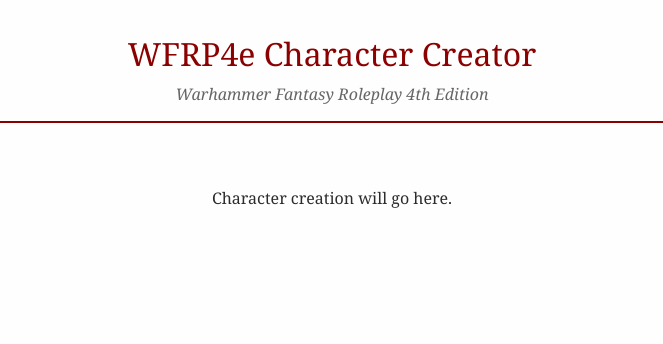
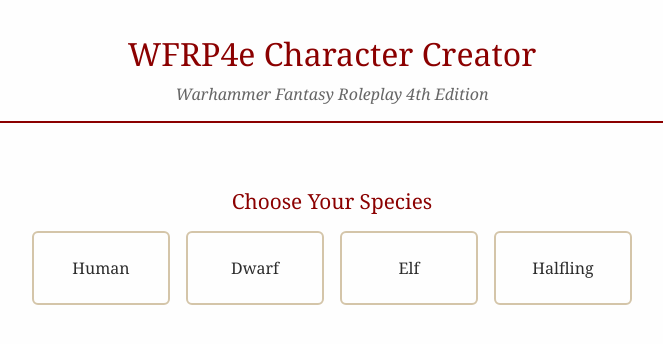
Before and after one commit to DybasD/wfrp4e-character-creator, a React (Vite) app: page / in a window 1280 px wide. Shown: the top 344 px of the page, without its empty margins (308-971 px from the left). Built offline with nearby package versions, Linux system fonts and the light colour scheme.

Commit message:
feat: add species selection component

```diff
--- a/src/App.tsx
+++ b/src/App.tsx
@@ -1,6 +1,10 @@
+import { useState } from 'react'
+import SpeciesSelector from './components/SpeciesSelector'
 import './App.css'
 
 function App() {
+  const [selectedSpecies, setSelectedSpecies] = useState<string | null>(null)
+
   return (
     <div className="app">
       <header>
@@ -9,7 +13,10 @@ function App() {
       </header>
 
       <main>
-        <p>Character creation will go here.</p>
+        <SpeciesSelector
+          selected={selectedSpecies}
+          onSelect={setSelectedSpecies}
+        />
       </main>
     </div>
   )
--- /dev/null
+++ b/src/components/SpeciesSelector.css
@@ -0,0 +1,52 @@
+.species-selector {
+  text-align: center;
+}
+
+.species-selector h2 {
+  font-size: 1.3rem;
+  font-weight: normal;
+  color: #8b0000;
+  margin-bottom: 1rem;
+}
+
+.species-grid {
+  display: grid;
+  grid-template-columns: repeat(4, 1fr);
+  gap: 1rem;
+  max-width: 600px;
+  margin: 0 auto;
+}
+
+.species-card {
+  padding: 1.5rem 1rem;
+  border: 2px solid #d4c5a9;
+  border-radius: 6px;
+  background: #fefefe;
+  cursor: pointer;
+  font-family: Georgia, 'Times New Roman', serif;
+  font-size: 1rem;
+  color: #2c2c2c;
+  transition: border-color 0.2s, background 0.2s;
+}
+
+.species-card:hover {
+  border-color: #8b0000;
+  background: #fff8e7;
+}
+
+.species-card.selected {
+  border-color: #8b0000;
+  background: #8b0000;
+  color: white;
+}
+
+.species-chosen {
+  margin-top: 1.5rem;
+  font-size: 1.1rem;
+}
+
+@media (max-width: 500px) {
+  .species-grid {
+    grid-template-columns: repeat(2, 1fr);
+  }
+}
--- /dev/null
+++ b/src/components/SpeciesSelector.tsx
@@ -0,0 +1,37 @@
+import { useState } from "react"
+import './SpeciesSelector.css'
+
+const SPECIES = ['Human', 'Dwarf', 'Elf', 'Halfling']
+
+type Species = typeof SPECIES[number]
+
+interface SpeciesSelectorProps {
+    onSelect: (species: Species) => void
+    selected: Species | null
+}
+
+function SpeciesSelector({ onSelect, selected }: SpeciesSelectorProps) {
+    return (
+        <section className="species-selector">
+            <h2>Choose Your Species</h2>
+            <div className="species-grid">
+                {SPECIES.map((species) => (
+                    <button
+                        key={species}
+                        className={`species-card ${selected === species ? 'selected' : ''}`}
+                        onClick={() => onSelect(species)}
+                    >
+                        {species}
+                    </button>
+                ))}
+            </div>
+            {selected && (
+                <p className="spiecies-chosen">
+                    Selected: <strong>{selected}</strong>
+                </p>
+                        )}
+        </section>
+    )
+}
+
+export default SpeciesSelector
```
